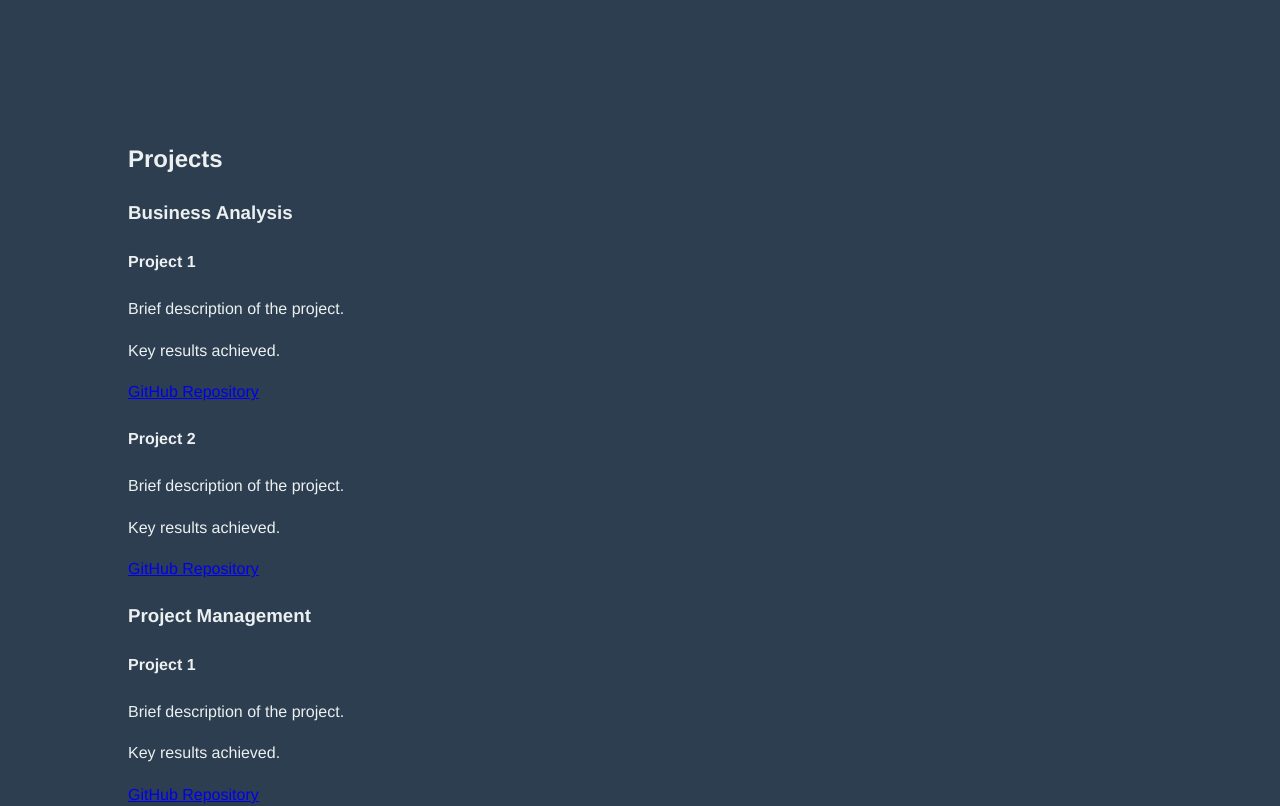
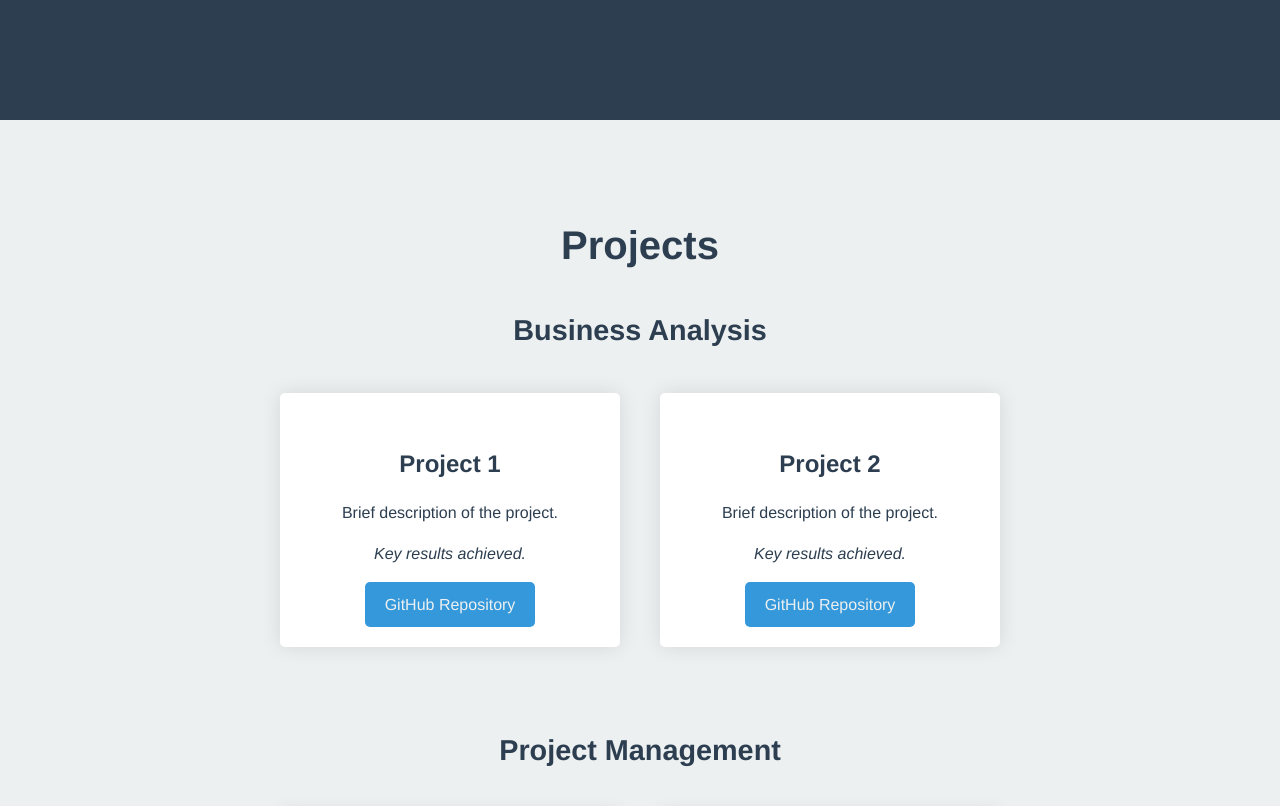
Before and after one commit to babakziaei/Data-Analysis, a plain HTML site: page index.html in a window 1280 px wide. Shown: the part 680-1486 px from the top of the page. Drawn offline with Linux system fonts and the light colour scheme; a script that the page names is missing.

Commit message:
Update styles.css

```diff
--- a/styles.css
+++ b/styles.css
@@ -73,3 +73,71 @@ body {
     color: #ECF0F1; /* White */
     transform: scale(1.05);
 }
+
+/* Projects Section */
+.projects-section {
+    padding: 60px 0;
+    background-color: #ECF0F1; /* White */
+    color: #2C3E50; /* Dark Gray */
+    text-align: center;
+}
+
+.section-title {
+    font-size: 2.5em;
+    margin-bottom: 30px;
+}
+
+.project-category {
+    margin-bottom: 60px;
+}
+
+.project-category-title {
+    font-size: 1.8em;
+    margin-bottom: 20px;
+}
+
+.project-list {
+    display: flex;
+    flex-wrap: wrap;
+    justify-content: center;
+}
+
+.project-item {
+    width: 300px;
+    margin: 20px;
+    padding: 20px;
+    background-color: #FFFFFF; /* White */
+    box-shadow: 0px 0px 20px 0px rgba(0, 0, 0, 0.1);
+    border-radius: 5px;
+}
+
+.project-item-title {
+    font-size: 1.5em;
+    margin-bottom: 10px;
+}
+
+.project-item-description {
+    margin-bottom: 15px;
+}
+
+.project-item-results {
+    font-style: italic;
+    margin-bottom: 15px;
+}
+
+.project-item-link {
+    display: inline-block;
+    background-color: #3498DB; /* Soft Blue */
+    color: #ECF0F1; /* White */
+    padding: 10px 20px;
+    text-decoration: none;
+    border-radius: 5px;
+    transition: background-color 0.5s ease, transform 0.3s ease;
+}
+
+.project-item-link:hover {
+    background-color: #2980B9; /* Darker Blue */
+}
+
+/* Rest of the CSS styles */
+/* Add any additional CSS styles for the remaining sections here */
```
